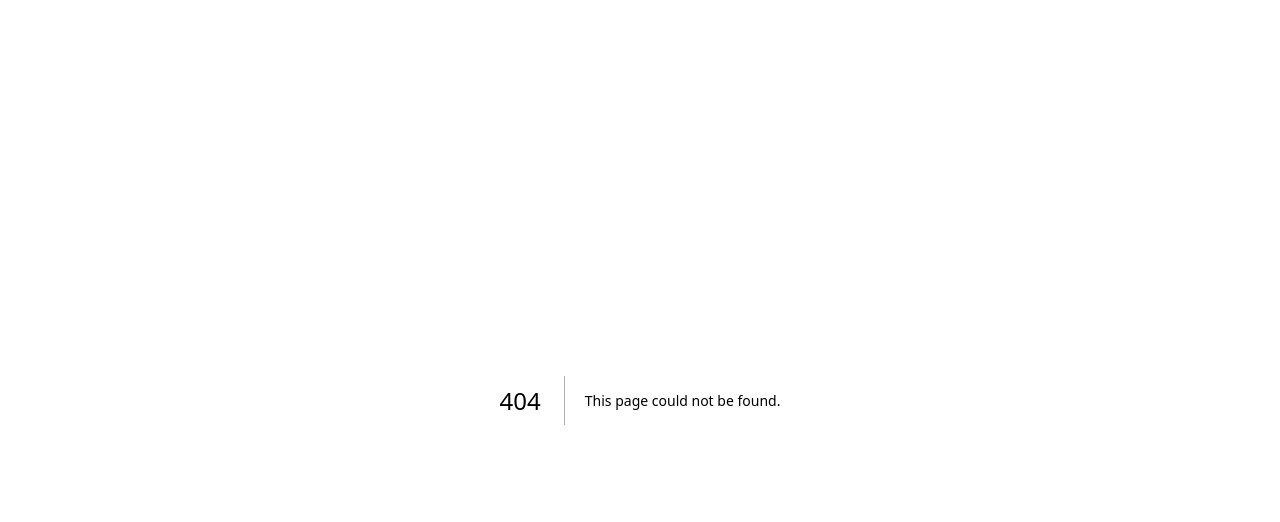
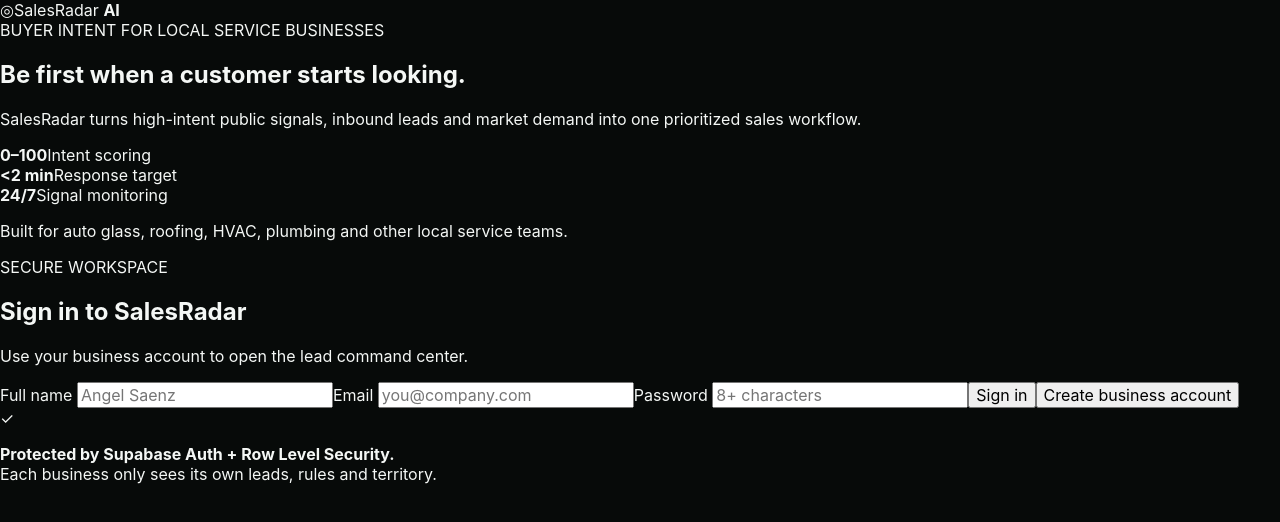
Before and after one commit to pichonautoglass1-gif/blank-app-1, a Next.js app: page /login in a window 1280 px wide. Before the commit this address had no page. Shown: the top 522 px of the page. Built offline with nearby package versions, Linux system fonts and the light colour scheme.

Commit message:
Add polished SalesRadar login experience

```diff
--- /dev/null
+++ b/app/login/page.tsx
@@ -0,0 +1,51 @@
+import { login, signup } from "./actions";
+
+export const dynamic = "force-dynamic";
+
+type Params = Promise<Record<string, string | string[] | undefined>>;
+
+export default async function LoginPage({ searchParams }: { searchParams: Params }) {
+  const params = await searchParams;
+  const error = typeof params.error === "string" ? params.error : null;
+  const message = typeof params.message === "string" ? params.message : null;
+
+  return (
+    <main className="authShell">
+      <section className="authBrandPanel">
+        <div className="authLogo"><span className="authLogoMark">◎</span>SalesRadar <b>AI</b></div>
+        <div className="authHeroCopy">
+          <span className="authEyebrow">BUYER INTENT FOR LOCAL SERVICE BUSINESSES</span>
+          <h1>Be first when a customer starts looking.</h1>
+          <p>SalesRadar turns high-intent public signals, inbound leads and market demand into one prioritized sales workflow.</p>
+          <div className="authProofGrid">
+            <div><strong>0–100</strong><span>Intent scoring</span></div>
+            <div><strong>&lt;2 min</strong><span>Response target</span></div>
+            <div><strong>24/7</strong><span>Signal monitoring</span></div>
+          </div>
+        </div>
+        <p className="authFinePrint">Built for auto glass, roofing, HVAC, plumbing and other local service teams.</p>
+      </section>
+
+      <section className="authFormPanel">
+        <div className="authFormWrap">
+          <span className="authEyebrow">SECURE WORKSPACE</span>
+          <h2>Sign in to SalesRadar</h2>
+          <p className="authSubtitle">Use your business account to open the lead command center.</p>
+
+          {error && <div className="authAlert error">{error}</div>}
+          {message && <div className="authAlert success">{message}</div>}
+
+          <form className="authForm">
+            <label>Full name <input name="fullName" autoComplete="name" placeholder="Angel Saenz" /></label>
+            <label>Email <input name="email" type="email" autoComplete="email" placeholder="you@company.com" required /></label>
+            <label>Password <input name="password" type="password" autoComplete="current-password" placeholder="8+ characters" minLength={8} required /></label>
+            <button className="authPrimary" formAction={login}>Sign in</button>
+            <button className="authSecondary" formAction={signup}>Create business account</button>
+          </form>
+
+          <div className="authSecurity"><span>✓</span><p><b>Protected by Supabase Auth + Row Level Security.</b><br />Each business only sees its own leads, rules and territory.</p></div>
+        </div>
+      </section>
+    </main>
+  );
+}
```
